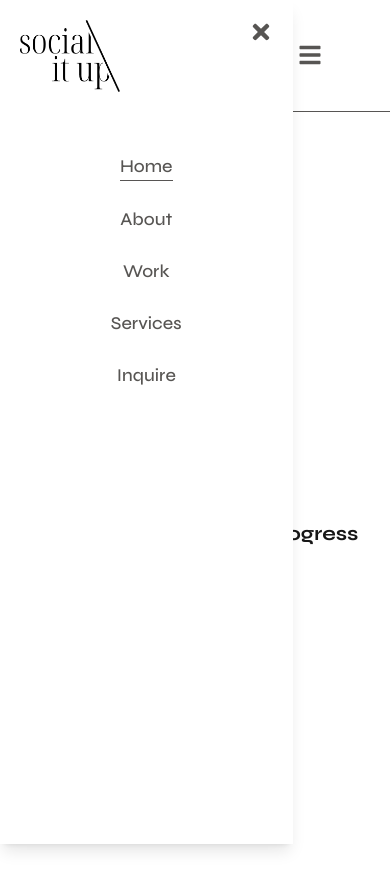
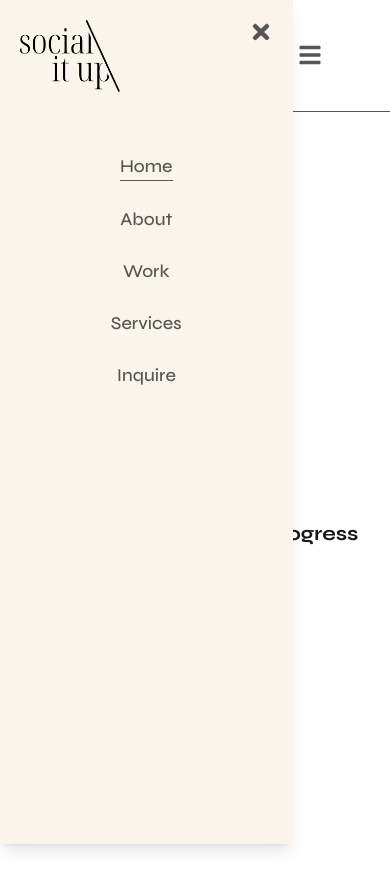
Before and after one commit to NC0312/social-it-up, a Next.js app: page / in a window 390 px wide. Both pictures are taken after a click on the element 320 px from the left and 55 px from the top of the page. Shown: the top 890 px of the page. Built offline with nearby package versions, Linux system fonts and the light colour scheme.

Commit message:
navbar done for both desktop and mobile view

```diff
--- a/app/components/Header.js
+++ b/app/components/Header.js
@@ -4,6 +4,8 @@ import React, { useState } from "react";
 import Image from "next/image";
 import { FaBars, FaTimes } from "react-icons/fa";
 import Link from "next/link"; // Import Next.js Link component
+import { motion } from "framer-motion"; // Import Framer Motion
+import { AnimatePresence } from "framer-motion";
 
 function Header() {
   const [active, setActive] = useState("Home");
@@ -55,8 +57,15 @@ function Header() {
       </nav>
 
         {/* Sidebar Menu (Mobile View) */}
+        <AnimatePresence>
         {isMenuOpen && (
-        <div className="fixed top-0 left-0 w-3/4 h-full bg-white shadow-lg md:hidden">
+          <motion.div
+            className="fixed top-0 left-0 w-3/4 h-full bg-[rgb(250,244,237)] shadow-lg md:hidden"
+            initial={{ x: "-100%" }} // Sidebar starts off-screen
+            animate={{ x: 0 }} // Sidebar moves to its normal position
+            exit={{ x: "-100%" }} // Sidebar moves off-screen again when closed
+            transition={{ type: "spring", stiffness: 300, damping: 30 }} // Animation properties
+          >
             <div className="flex justify-between p-5">
               <div>
                 <Image
@@ -92,8 +101,9 @@ function Header() {
                 </li>
               ))}
             </ul>
-        </div>
+          </motion.div>
         )}
+      </AnimatePresence>
     </div>
   );
 }
--- a/package.json
+++ b/package.json
@@ -9,6 +9,7 @@
     "lint": "next lint"
   },
   "dependencies": {
+    "framer-motion": "^11.11.17",
     "next": "15.0.3",
     "react": "19.0.0-rc-66855b96-20241106",
     "react-dom": "19.0.0-rc-66855b96-20241106",
```
Also changed, not shown: 1 other file (tests, documents, lock files or other folders). Lines whose indentation alone changed are shown as unchanged.
